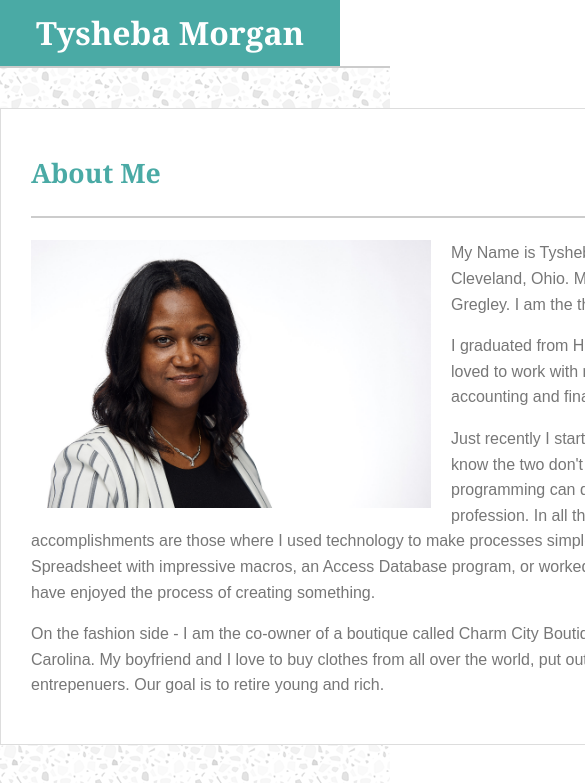
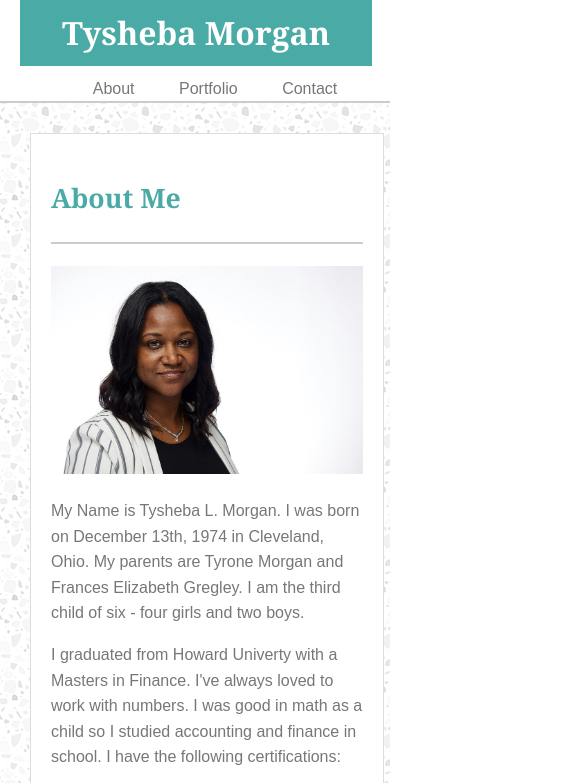
Before and after one commit to tysheba/responsive-portfolio, a plain HTML site: page index.html in a window 390 px wide. Shown: the top 783 px of the page, 585 px wide, since content can reach past the window. Drawn offline with Linux system fonts and the light colour scheme; a script that the page names is missing.

Commit message:
updated submission

```diff
--- a/assets/css/style.css
+++ b/assets/css/style.css
@@ -154,7 +154,7 @@ textarea {
     float: left;
 }
 .img-text {
-    position: absolute;
+    position: relative;
     bottom: 35px;
     width: 400px;
     background: #4aaaa5;
@@ -163,3 +163,73 @@ textarea {
     color: #ffffff;
 
 }
+@media only screen and (max-width: 980px) {
+    header {
+        width: 100%;
+    }
+    .container {
+        width: 600px;
+        padding: 0 20px;
+        margin: 30px 20px;
+        }
+    header h1 {
+        margin: 0px 20px;
+        }
+
+    .container img {
+        margin-right: 30px;
+        width: 200px;
+        height: auto;
+    }
+    .portfolio-img a img {
+        width: 400px;
+        float: none;
+        margin-right: 40px;
+    }
+
+}
+@media only screen and (max-width: 768px) {
+    .container {
+         width: 700px;
+         padding: 0 20px;
+         margin: 30px;
+         }
+     header ul {
+         Float: none;
+         text-align: center;
+     }
+     .container img {
+         margin-right: 30px;
+         width: 200px;
+         height: auto;
+     }
+
+ }
+ @media only screen and (max-width: 640px) {
+    .main-content {
+        width: 100%;
+    }
+
+    header h1 {
+         width: 80%;
+         float: none;
+     }
+
+    .container {
+         width:80%;
+         padding: 0 20px;
+         margin: 30px;
+         }
+     header ul li {
+         Float: none;
+     }
+     .container img {
+         margin-right: 30px;
+         width: 100%;
+         height: auto;
+     }
+     .headshot {
+        float: none;
+     }
+
+ }
```
